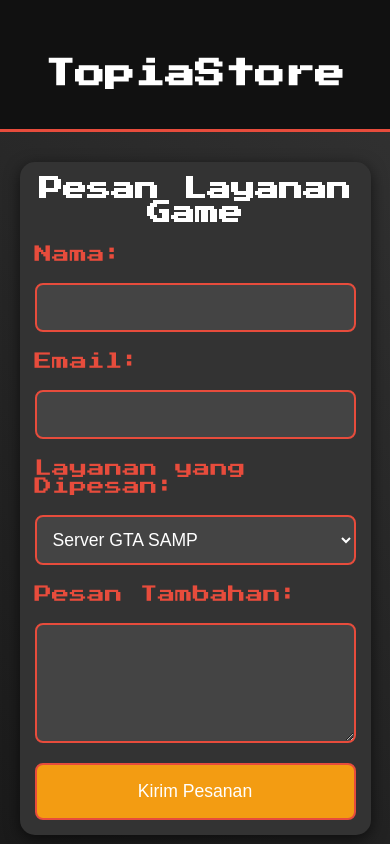
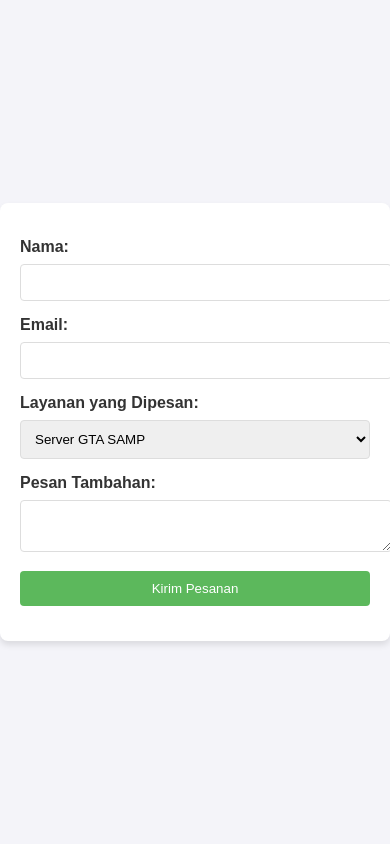
Before and after one commit to TopiaStore/TopiaStore, a plain HTML site: page index.html in a window 390 px wide. Drawn offline with nearby package versions, Linux system fonts and the light colour scheme.

Commit message:
Update index.html

```diff
--- a/index.html
+++ b/index.html
@@ -3,172 +3,58 @@
 <head>
     <meta charset="UTF-8">
     <meta name="viewport" content="width=device-width, initial-scale=1.0">
-    <title>TopiaStore - Pemesanan Layanan</title>
+    <title>Formulir dengan Pembatasan</title>
     <style>
-        /* Reset CSS untuk pengaturan dasar */
-        * {
-            margin: 0;
-            padding: 0;
-            box-sizing: border-box;
-        }
-
-        /* Tampilan dasar */
         body {
-            font-family: 'Press Start 2P', cursive;
-            background-color: #1a1a1a; /* Warna latar belakang asli */
-            color: #fff;
-            margin: 0;
-            padding: 0;
-            display: flex;
-            flex-direction: column;
-            align-items: center;
-            justify-content: center;
-            height: 100vh;
-            background: linear-gradient(45deg, #1a1a1a, #333); /* Gradient dengan warna hitam dan abu-abu */
-        }
-
-        header {
-            width: 100%;
-            padding: 30px 0; /* Memberikan ruang lebih agar teks lebih ke bawah */
-            background-color: #111;
-            text-align: center;
-            font-size: 36px; /* Ukuran font untuk desktop */
-            font-weight: bold;
-            color: #fff;
-            border-bottom: 3px solid #e74c3c;
+            font-family: Arial, sans-serif;
+            background-color: #f4f4f9;
+            color: #333;
             display: flex;
             justify-content: center;
             align-items: center;
-            margin-bottom: 30px;
+            height: 100vh;
+            margin: 0;
         }
-
-        /* Responsive style untuk layar kecil (handphone) */
-        @media (max-width: 768px) {
-            header {
-                font-size: 20px; /* Ukuran font lebih kecil */
-                padding: 60px 0 20px 0; /* Menambah ruang atas agar teks turun lebih bawah */
-                margin-bottom: 20px; /* Memberikan jarak antara header dan konten lainnya */
+        form {
+            background: #fff;
+            padding: 20px;
+            border-radius: 8px;
+            box-shadow: 0 4px 6px rgba(0, 0, 0, 0.1);
+            width: 100%;
+            max-width: 400px;
         }
+        label {
+            display: block;
+            margin-bottom: 8px;
+            font-weight: bold;
         }
-
-        main {
-            max-width: 800px;
-            margin-top: 30px;
-            padding: 20px;
-            background-color: #333;
-            box-shadow: 0 4px 15px rgba(0, 0, 0, 0.6);
-            border-radius: 15px;
+        input, select, textarea, button {
             width: 100%;
+            margin-bottom: 15px;
+            padding: 10px;
+            border: 1px solid #ddd;
+            border-radius: 4px;
         }
-
-        h1 {
-            font-size: 2em;
-            margin-bottom: 20px;
+        button {
+            background-color: #5cb85c;
+            color: #fff;
+            border: none;
+            cursor: pointer;
+        }
+        button:disabled {
+            background-color: #aaa;
+        }
+        .countdown {
+            color: #d9534f;
+            font-weight: bold;
             text-align: center;
-        }
-
-        form {
-            display: flex;
-            flex-direction: column;
-            gap: 20px; /* Meningkatkan jarak antar elemen untuk kenyamanan */
-        }
-
-        label {
-            font-size: 1.2em;
-            color: #e74c3c;
-        }
-
-        input, select, textarea, button {
-            padding: 12px; /* Memperbesar padding agar lebih mudah digunakan */
-            border: 2px solid #e74c3c;
-            border-radius: 8px;
-            background-color: #444;
-            color: white;
-            font-size: 1em;
-            outline: none;
-            transition: all 0.3s ease;
-        }
-
-        input:focus, select:focus, textarea:focus {
-            border-color: #f39c12;
-        }
-
-        button {
-            background-color: #f39c12;
-            cursor: pointer;
-            transition: background-color 0.3s ease;
-            font-size: 1.2em; /* Memperbesar font tombol */
-            padding: 14px;
-        }
-
-        button:hover {
-            background-color: #e67e22;
-        }
-
-        /* Responsive style untuk layar kecil (handphone) */
-        @media (max-width: 768px) {
-            body {
-                background: linear-gradient(45deg, #1a1a1a, #333); /* Menggunakan warna latar belakang asli */
-            }
-
-            header {
-                font-size: 20px; /* Ukuran font lebih kecil untuk header di ponsel */
-                padding: 60px 0 20px 0; /* Menambah padding atas untuk memberikan jarak lebih besar */
-            }
-
-            main {
-                width: 90%; /* Lebar form yang lebih besar di layar kecil */
-                margin: 10px;
-                padding: 15px;
-            }
-
-            h1 {
-                font-size: 1.5em; /* Ukuran font yang lebih kecil untuk judul */
-                text-align: center;
-            }
-
-            label {
-                font-size: 1.1em; /* Ukuran label lebih kecil untuk mobile */
-            }
-
-            input, select, textarea, button {
-                font-size: 1.1em; /* Menyesuaikan ukuran font agar nyaman di layar kecil */
-            }
-
-            button {
-                padding: 16px; /* Memperbesar tombol agar lebih mudah ditekan */
-            }
-
-            textarea {
-                height: 150px; /* Memperbesar tinggi textarea agar lebih nyaman digunakan di ponsel */
-            }
-        }
-
-        /* Textarea styling */
-        textarea {
-            resize: vertical;
-            height: 120px;
-        }
-
-        /* Game-like button animation */
-        button:active {
-            transform: scale(0.98);
-        }
-
-        .game-font {
-            font-family: 'Press Start 2P', cursive;
+            margin-bottom: 15px;
         }
     </style>
-    <!-- Google font 'Press Start 2P' untuk tema game -->
-    <link href="https://fonts.googleapis.com/css2?family=Press+Start+2P&display=swap" rel="stylesheet">
 </head>
 <body>
-    <header>
-        <h1 class="game-font">TopiaStore</h1>
-    </header>
-    <main>
-        <h1>Pesan Layanan Game</h1>
     <form id="orderForm">
+        <div class="countdown" id="countdownMessage"></div>
         <label for="name">Nama:</label>
         <input type="text" id="name" name="name" required>
 
@@ -176,73 +62,97 @@
         <input type="email" id="email" name="email" required>
 
         <label for="service">Layanan yang Dipesan:</label>
-            <select id="service" name="service">
+        <select id="service" name="service" required>
             <option value="Server GTA SAMP">Server GTA SAMP</option>
             <option value="Private Server Growtopia">Private Server Growtopia</option>
             <option value="Minecraft Server">Minecraft Server</option>
-                <option value="Server GTA V">Server GTA V</option>
-                <option value="Promosi Server">Promosi Server</option>
-                <option value="Bot Discord">Bot Discord</option>
-                <option value="Bot WA">Bot WA</option>
-                <option value="Bot UCP GTA">Bot UCP GTA</option>
-                <option value="Mapping GTA SAMP">Mapping GTA SAMP</option>
-                <option value="Creator Custom Items GTPS">Creator Custom Items GTPS</option>
         </select>
 
         <label for="message">Pesan Tambahan:</label>
         <textarea id="message" name="message"></textarea>
 
-            <input type="hidden" id="token" name="token">
-
-            <button type="submit">Kirim Pesanan</button>
+        <button type="submit" id="submitButton">Kirim Pesanan</button>
     </form>
-    </main>
 
     <script src="https://cdn.jsdelivr.net/npm/@emailjs/browser@4/dist/email.min.js"></script>
     <script>
-        // Inisialisasi EmailJS dengan User ID Anda
         emailjs.init("rBv2PT8W1Pj0hmWAj");
 
-        // Fungsi untuk menghasilkan token sekali pakai
-        function generateToken() {
-            return Math.random().toString(36).substring(2, 15) + Math.random().toString(36).substring(2, 15);
+        const orderForm = document.getElementById('orderForm');
+        const countdownMessage = document.getElementById('countdownMessage');
+        const submitButton = document.getElementById('submitButton');
+        const oneHour = 60 * 60 * 1000; // 1 jam dalam milidetik
+
+        // Fungsi untuk menyimpan waktu pengiriman
+        function saveSubmissionTime() {
+            const currentTime = Date.now();
+            localStorage.setItem('lastSubmissionTime', currentTime);
         }
 
-        // Set token sekali pakai saat halaman dimuat
-        window.onload = function() {
-            const token = generateToken();
-            document.getElementById('token').value = token;
-            sessionStorage.setItem('formToken', token); // Simpan token di session storage
+        // Fungsi untuk memeriksa apakah pengguna bisa mengirim lagi
+        function canSubmitAgain() {
+            const lastSubmissionTime = localStorage.getItem('lastSubmissionTime');
+            if (!lastSubmissionTime) {
+                return true; // Belum ada pengiriman sebelumnya
+            }
+            const currentTime = Date.now();
+            return currentTime - lastSubmissionTime >= oneHour;
+        }
+
+        // Fungsi untuk menghitung waktu hitung mundur
+        function updateCountdown() {
+            const lastSubmissionTime = localStorage.getItem('lastSubmissionTime');
+            if (!lastSubmissionTime) return;
+
+            const currentTime = Date.now();
+            const remainingTime = oneHour - (currentTime - lastSubmissionTime);
+
+            if (remainingTime > 0) {
+                const minutes = Math.floor((remainingTime / 1000 / 60) % 60);
+                const seconds = Math.floor((remainingTime / 1000) % 60);
+                countdownMessage.textContent = `Anda dapat mengirim formulir lagi dalam ${minutes} menit dan ${seconds} detik.`;
+                submitButton.disabled = true;
+            } else {
+                countdownMessage.textContent = '';
+                submitButton.disabled = false;
+                clearInterval(countdownInterval);
+            }
         }
 
         // Event listener untuk pengiriman formulir
-        document.getElementById('orderForm').addEventListener('submit', function(e) {
-            e.preventDefault(); // Mencegah formulir disubmit secara normal
+        orderForm.addEventListener('submit', function(e) {
+            e.preventDefault();
 
-            // Ambil data dari formulir
+            if (!canSubmitAgain()) {
+                alert('Anda hanya dapat mengirim formulir sekali setiap 1 jam. Mohon tunggu.');
+                return;
+            }
+
+            // Ambil data formulir
             const formData = {
                 name: document.getElementById('name').value,
                 email: document.getElementById('email').value,
                 service: document.getElementById('service').value,
                 message: document.getElementById('message').value,
-                token: document.getElementById('token').value,
             };
 
-            // Pastikan kolom nama dan email tidak kosong
-            if (!formData.name || !formData.email || !formData.service || !formData.token) {
-                alert('Mohon isi semua kolom yang diperlukan.');
-                return;
-            }
-
-            // Periksa apakah token yang dikirim sama dengan token yang disimpan di sessionStorage
-            const storedToken = sessionStorage.getItem('formToken');
-            if (formData.token !== storedToken) {
-                alert('Token tidak valid atau telah digunakan.');
-                return;
-            }
-
-            // Kirim data formulir menggunakan EmailJS
+            // Kirim data menggunakan EmailJS
             emailjs.send("service_s24souq", "template_xqfsdpm", formData)
                 .then(function(response) {
-                    alert('Formulir berhasil dikirim! Kami akan segera menghubungi Anda.');
-                    // Reset form setelah berhasil dikirim
+                    alert('Formulir berhasil dikirim!');
+                    orderForm.reset();
+                    saveSubmissionTime();
+                    updateCountdown(); // Perbarui hitung mundur
+                })
+                .catch(function(error) {
+                    console.error('Gagal mengirim formulir:', error);
+                    alert('Terjadi kesalahan saat mengirim formulir. Mohon coba lagi.');
+                });
+        });
+
+        // Perbarui hitung mundur setiap detik
+        const countdownInterval = setInterval(updateCountdown, 1000);
+        updateCountdown(); // Jalankan sekali saat halaman dimuat
+    </script>
+</body>
+</html>
```
Lines whose indentation alone changed are shown as unchanged.
